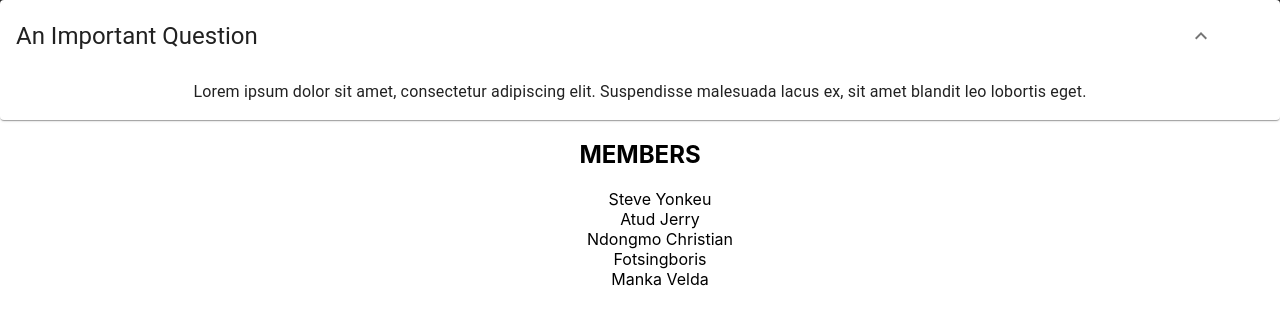
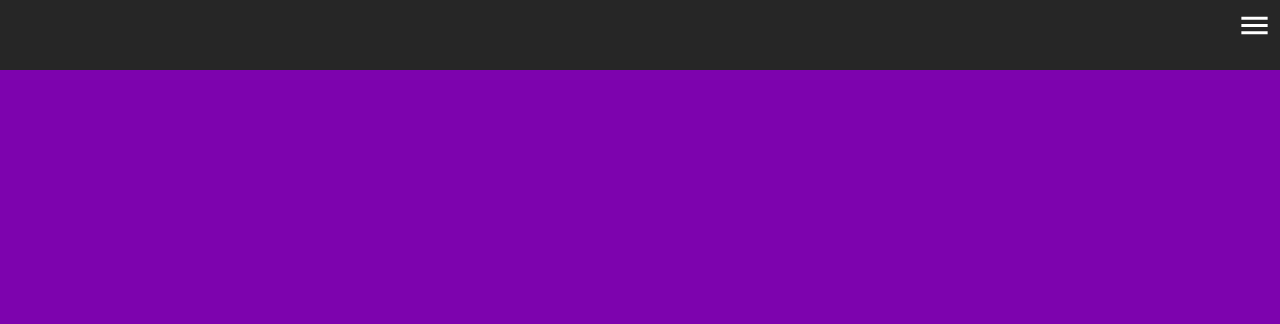
Before and after one commit to AtudJerry/WiseView-info-site, a React (Create React App) app in the folder wiseview-infosite/: page / in a window 1280 px wide. Shown: the top 324 px of the page. Built offline with nearby package versions, Linux system fonts and the light colour scheme.

Commit message:
topbar fixed

```diff
--- a/wiseview-infosite/src/App.css
+++ b/wiseview-infosite/src/App.css
@@ -1,43 +1,70 @@
-.App {
-  text-align: center;
-}
+
 /* topbar css */
 .topbar{
   height: 70px;
   width: 100%;
   background-color: rgb(38, 38, 38);
+
+
 }
 .menubar{
   float: right;
+}
+.closed{
+  visibility: hidden;
+
+}
+.closed.opened{
+  margin: 70px;
+  transform: translateY(80px);
+  visibility: visible;
+  background-color: rgb(112, 2, 155) ;
+  color: white;
+  padding: 04px;
+  box-shadow: 60cm;
+  border-radius: 16px;
+
+}
+.accordion-text{
+  color: black;
+
+}
+.close-icon{
+  /* margin-left: 800px; */
+  margin-top: 0px;
+  transform: translateY(-60px);
 }
 
 
 
 
-@media (prefers-reduced-motion: no-preference) {
-  .App-logo {
-    animation: App-logo-spin infinite 20s linear;
-  }
+.App-header {
+  background-color:white;
+  /* min-height: 100vh; */
+  display: flex;
+  flex-direction: column;
+
+
 }
 
-.App-header {
-  background-color:white;
-  min-height: 100vh;
-  display: flex;
-  flex-direction: column;
-  align-items: center;
-  justify-content: center;
-  font-size: calc(10px + 2vmin);
-  color: white;
-}
+@media (max-width :900px) {
+  .closed{
+    visibility: hidden;
+    margin: 30px;
+    transform: translateY(80px);
+  }
+  .close-icon{
+    margin-left: 200px;
+    margin-top: 0px;
+    transform: translateY(-60px);
+  }
 
 
 
-@keyframes App-logo-spin {
-  from {
-    transform: rotate(0deg);
-  }
-  to {
-    transform: rotate(360deg);
-  }
+
+
+
+
+
+
 }
--- a/wiseview-infosite/src/App.js
+++ b/wiseview-infosite/src/App.js
@@ -4,11 +4,9 @@ import './App.css';
 
 function App() {
   return (
-    <div className="App">
-           <Topbar/>
+    <div>
       <header className="App-header">
-
-
+      <Topbar/>
 
 
       </header>
--- a/wiseview-infosite/src/Components/Topbar.js
+++ b/wiseview-infosite/src/Components/Topbar.js
@@ -6,45 +6,100 @@ import AccordionSummary from "@mui/material/AccordionSummary";
 import AccordionDetails from "@mui/material/AccordionDetails";
 import Typography from "@mui/material/Typography";
 import ExpandMoreIcon from "@mui/icons-material/ExpandMore";
+import CloseIcon from '@mui/icons-material/Close';
 
 const Topbar = () => {
+
+    const  handletoggle = () =>{
+        const cl = document.querySelector(".closed")
+        cl.classList.toggle("opened")
+    }
+
 
 
     return (
         <div className='topbar'>
-       <div className='menubar'>  <IconButton >   <MenuOutlinedIcon color ="secondary" fontSize='large'/> </IconButton> </div>
-       <div>
+       <div className='menubar'>  <IconButton onClick={handletoggle}>   <MenuOutlinedIcon sx = {{color :"white"}} className='bar'   fontSize='large'/> </IconButton> </div>
+       <div className='closed'>
 
-      <Accordion defaultExpanded>
+       <h2>MEMBERS</h2>
+     <IconButton onClick={handletoggle } >  <CloseIcon className='close-icon' sx = {{color :"white"}} /></IconButton>
+
+      <Accordion className='accordion-text'>
         <AccordionSummary expandIcon={<ExpandMoreIcon />}>
-          <Typography variant="h5">
-            An Important Question
+          <Typography className='accordion-text' variant="h5">
+            Steve Yonkeu details
           </Typography>
         </AccordionSummary>
         <AccordionDetails>
-          <Typography>
-            Lorem ipsum dolor sit amet, consectetur adipiscing elit. Suspendisse
-            malesuada lacus ex, sit amet blandit leo lobortis eget.
+          <Typography className='accordion-text' textAlign="left">
+           Student at the University of Bamenda. Studying Computer Engineering at National Higher polytecnic institute.<br></br>
+           Github link below👇<br></br> <a href="https://github.com/yokwejuste"> https://github.com/yokwejuste </a>
           </Typography>
         </AccordionDetails>
       </Accordion>
-        <h2>MEMBERS</h2>
-        <ul type = "none">
-            <li>Steve Yonkeu</li>
-            <li>Atud Jerry</li>
-            <li>Ndongmo Christian</li>
-            <li>Fotsingboris</li>
-            <li>Manka Velda</li>
 
 
+      <Accordion>
+        <AccordionSummary expandIcon={<ExpandMoreIcon />}>
+          <Typography className='accordion-text' variant="h5">
+            Atud Jerry details
+          </Typography>
+        </AccordionSummary>
+        <AccordionDetails>
+          <Typography className='accordion-text' textAlign="left">
+           Student at the University of Bamenda. Studying Computer Engineering at National Higher polytecnic institute. React / JavaScript developer<br></br>
+           Github link below👇<br></br> <a href="https://github.com/AtudJerry"> https://github.com/AtudJerry </a><br></br>
+           Portfolio👇<br></br>  <a href="https://github.com/AtudJerry"> https://github.com/AtudJerry </a>
+          </Typography>
+        </AccordionDetails>
+      </Accordion>
 
 
-        </ul>
+      <Accordion>
+        <AccordionSummary expandIcon={<ExpandMoreIcon />}>
+          <Typography className='accordion-text' variant="h5">
+          Ndongmo Christian details
+          </Typography>
+        </AccordionSummary>
+        <AccordionDetails>
+          <Typography className='accordion-text' textAlign="left">
+           Student at the University of Bamenda. Studying Computer Engineering at National Higher polytecnic institute.<br></br>
+           Github link below👇<br></br> <a href="https://github.com/Akashiutchiha"> https://github.com/Akashiutchiha </a>
+          </Typography>
+        </AccordionDetails>
+      </Accordion>
 
 
+      <Accordion>
+        <AccordionSummary expandIcon={<ExpandMoreIcon />}>
+          <Typography className='accordion-text' variant="h5">
+          Fotsing Boris details
+          </Typography>
+        </AccordionSummary>
+        <AccordionDetails>
+          <Typography className='accordion-text' textAlign="left">
+           Student at the University of Bamenda. Studying Computer Engineering at National Higher polytecnic institute.<br></br>
+           Github link below👇<br></br> <a href="https://github.com/Fotsingboris"> https://github.com/Fotsingboris </a>
+          </Typography>
+        </AccordionDetails>
+      </Accordion>
 
 
-       </div>
+      <Accordion>
+        <AccordionSummary expandIcon={<ExpandMoreIcon />}>
+          <Typography className='accordion-text' variant="h5">
+          Manka Velda details
+          </Typography>
+        </AccordionSummary>
+        <AccordionDetails>
+          <Typography className='accordion-text' textAlign="left">
+          Aspiring computer engineer. Student at the University of Bamenda. Studying Computer Engineering at National Higher polytecnic institute.<br></br>
+           Github link below👇<br></br> <a href="https://github.com/Mankavelda"> https://github.com/Mankavelda </a>
+          </Typography>
+        </AccordionDetails>
+        </Accordion>
+        </div>
 
 
         </div>
--- a/wiseview-infosite/src/index.css
+++ b/wiseview-infosite/src/index.css
@@ -1,5 +1,6 @@
 body {
   margin: 0;
+  background-color: rgb(125, 3, 174) ;
   font-family: -apple-system, BlinkMacSystemFont, 'Segoe UI', 'Roboto', 'Oxygen',
     'Ubuntu', 'Cantarell', 'Fira Sans', 'Droid Sans', 'Helvetica Neue',
     sans-serif;
```
